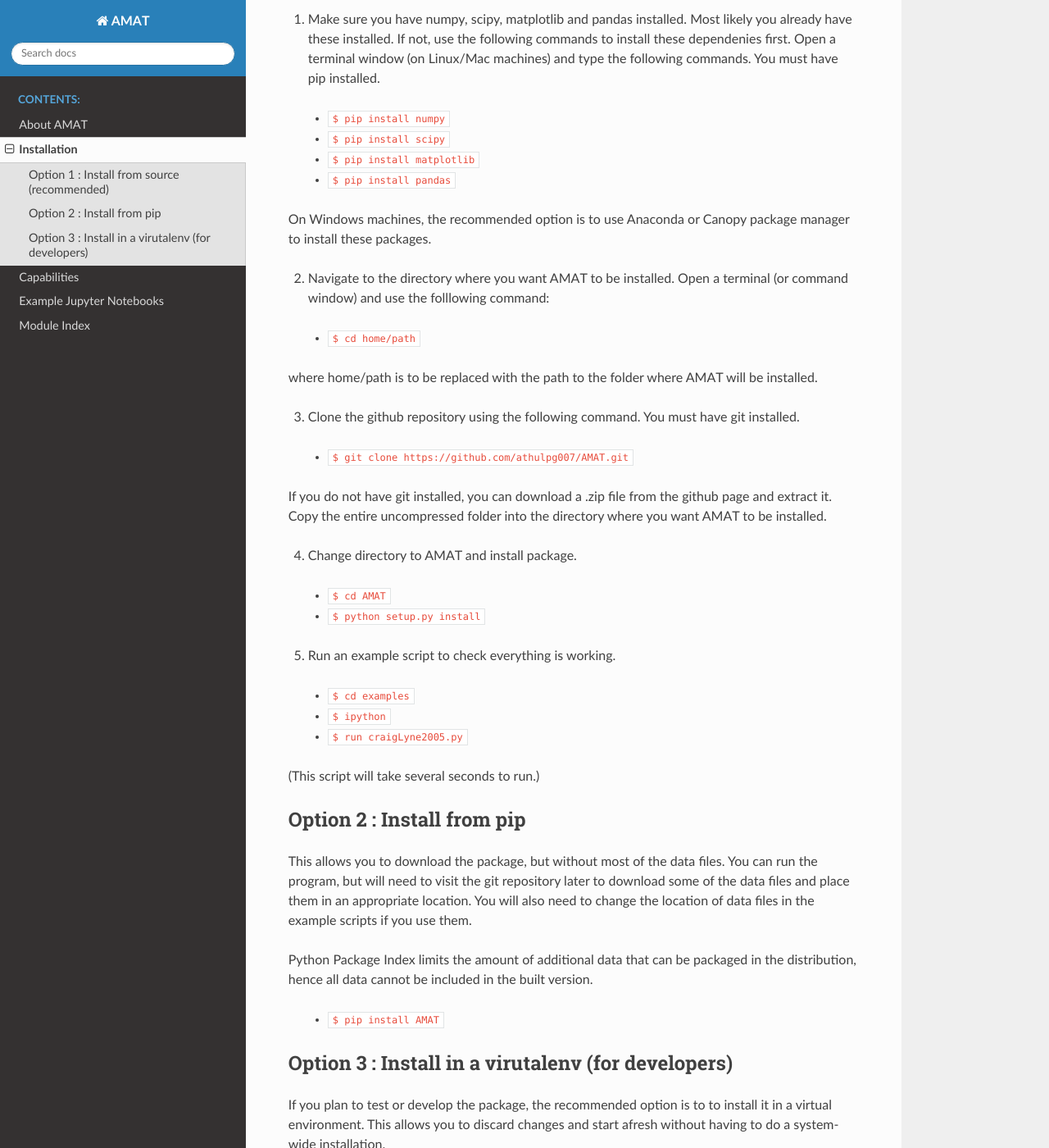
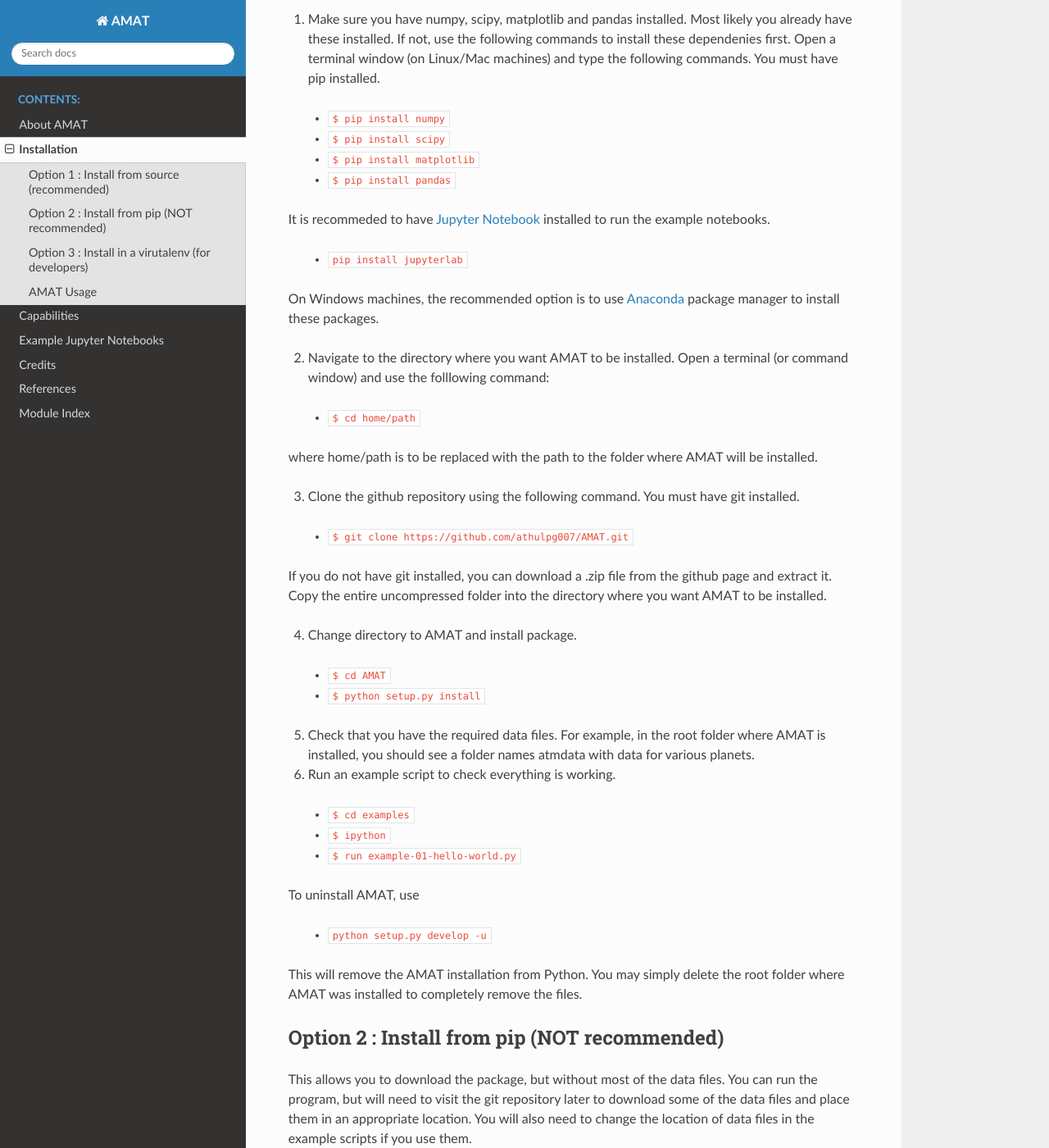
Before and after one commit to athulpg007/AMAT, a Sphinx documentation site: the page built from docs/source/installation.rst, in a window 1280 px wide and 1400 px high, scrolled down 372 px. Shown: the whole window at 82% size. Built offline with Sphinx 7.4.7 and the Read the Docs theme 2.0.0, drawn with Linux system fonts in a browser that asks for light colours; some of the changed text lies outside the part shown.

```diff
--- a/docs/source/capabilities.rst
+++ b/docs/source/capabilities.rst
@@ -17,21 +17,21 @@ Venus Aerocapture Trajectory
 
 
 Neptune Aerocapture Feasibility Chart
-^^^^^^^^^^^^^^^^^^^^^^^^^^^^^^^^^^^^^
+^^^^^^^^^^^^^^^^^^^^^^^^^^^^^^^^^^^^^^^
 .. image:: _images/neptune-feasibility.png
 	:width: 600px
 	:alt: Neptune aerocapture feasibility chart
 	:align: center
 
 Monte Carlo simulations - Neptune aerocapture
-^^^^^^^^^^^^^^^^^^^^^^^^^^^^^^^^^^^^^
+^^^^^^^^^^^^^^^^^^^^^^^^^^^^^^^^^^^^^^^^^^^^^^
 .. image:: _images/prograde-higher-res.png
 	:width: 400px
 	:alt: Neptune aerocapture Monte Carlo simulation results
 	:align: center
 
 Monte Carlo simulations - SmallSat aerocapture at Venus
-^^^^^^^^^^^^^^^^^^^^^^^^^^^^^^^^^^^^^
+^^^^^^^^^^^^^^^^^^^^^^^^^^^^^^^^^^^^^^^^^^^^^^^^^^^^^^^^
 .. image:: _images/austin-drag-modulation-N1000.png
 	:width: 400px
 	:alt: Venus SmallSat aerocapture Monte Carlo simulation results
--- /dev/null
+++ b/docs/source/credits.rst
@@ -0,0 +1,3 @@
+Credits
+===========
+Some portions of the AMAT source code was developed with partial support from the NASA Jet Propulsion Laboratory under Contract Number 108436. Samples of atmospheric data from Global Reference Atmospheric Model (GRAM) software is used for illustration purpose only, and was developed by NASA Marshall Space Flight Center. Interplanetary trajctory data was generated at Purdue University using the STOUR software package by Alec Mudek. High energy trajectories to Uranus and Neptune were computed by the NASA Jet Propulsion Laboratory.
--- a/docs/source/installation.rst
+++ b/docs/source/installation.rst
@@ -18,7 +18,15 @@ This allows you to download the "entire" package (with the required data files t
   * ``$ pip install matplotlib``
   * ``$ pip install pandas``
 
-On Windows machines, the recommended option is to use Anaconda or Canopy package manager to install these packages.
+It is recommeded to have `Jupyter Notebook`_ installed to run the example notebooks.
+
+  * ``pip install jupyterlab``
+
+.. _Jupyter Notebook: https://jupyter.org/index.html
+
+On Windows machines, the recommended option is to use  `Anaconda`_ package manager to install these packages.
+
+.. _Anaconda: https://www.anaconda.com/
 
 2. Navigate to the directory where you want AMAT to be installed. Open a terminal (or command window) and use the folllowing command:
 
@@ -37,16 +45,22 @@ If you do not have git installed, you can download a .zip file from the github p
   * ``$ cd AMAT``
   * ``$ python setup.py install``
 
-5. Run an example script to check everything is working.
+5. Check that you have the required data files. For example, in the root folder where AMAT is installed, you should see a folder names atmdata with data for various planets.
+
+6. Run an example script to check everything is working.
 
   * ``$ cd examples``
   * ``$ ipython``
-  * ``$ run craigLyne2005.py``
+  * ``$ run example-01-hello-world.py``
 
-(This script will take several seconds to run.)
+To uninstall AMAT, use
 
-Option 2 : Install from pip
------------------------------
+  * ``python setup.py develop -u``
+
+This will remove the AMAT installation from Python. You may simply delete the root folder where AMAT was installed to completely remove the files.
+
+Option 2 : Install from pip (NOT recommended)
+-----------------------------------------------
 
 This allows you to download the package, but without most of the data files. You can run the program, but will need to visit the git repository later to download some of the data files and place them in an appropriate location. You will also need to change the location of data files in the example scripts if you use them.
 
@@ -72,10 +86,32 @@ If you plan to test or develop the package, the recommended option is to to inst
 
   * ``$ cd env1``
 
-4. Follow steps 1 through 5 in Option #1 : Install from source.
+4. Follow steps 1 through 6 in Option #1 : Install from source. pip will automatically fetch the required dependencies.
 
 
-## Usage
+5. If you make changes to the source code, use
+
+ * ``python setup.py develop -u``
+
+to remove the previously installed version. Re-install using
+
+ * ``$ python setup.py install``
+
+6. To create a distribution
+
+ * ``python3 setup.py sdist bdist_wheel``
+
+7. To re-make docs if you made changes to the source code, you must have sphinx installed.
+
+ * ``cd ~root/docs``
+ * ``sphinx-apidoc -f -o source/ ../``
+ * ``make html``
+
+If you added a new AMAT module, appropriate changes must be made to docs/source/AMAT.rst.
+
+AMAT Usage
+------------
 
   * ``from AMAT.planet import Planet``
   * ``from AMAT.vehicle import Vehicle``
+  * ``from AMAT.launcher import Launcher``
--- a/docs/source/modules.rst
+++ b/docs/source/modules.rst
@@ -1,4 +1,4 @@
-AMAT-master-2
+AMAT-master-3
 =============
 
 .. toctree::
```
Also changed, not shown: README.md (+3 -2 lines), docs/source/about.rst (+29 -10 lines), docs/source/index.rst (+11 -5 lines), docs/source/references.rst (added, +14 -0 lines), docs/source/_images/AMAT_logo_cropped.png (added), docs/source/_images/aerocapture_graphic.png (renamed from docs/source/_images/AMAT-cover-image.png), docs/source/_images/craig-lyne-altitude-higher-res.png (added), docs/source/_images/craig-lyne-heating-higher-res.png (added), docs/source/_images/girijaSaikia2019b-high-res.png (added), docs/source/_images/igpd.png (added), docs/source/_images/planets.png (added), 2 other files.
